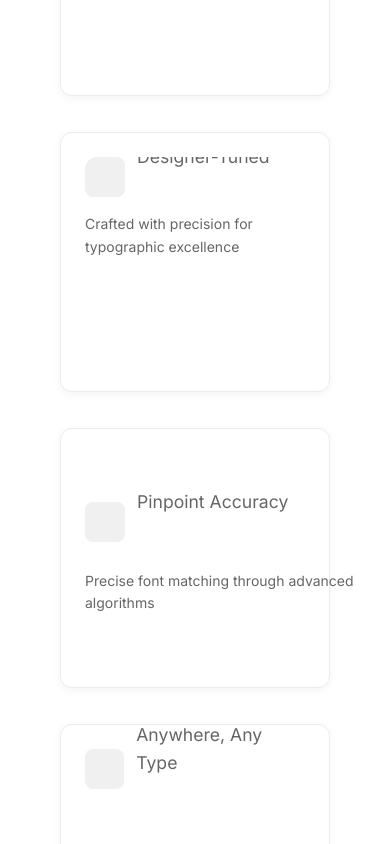
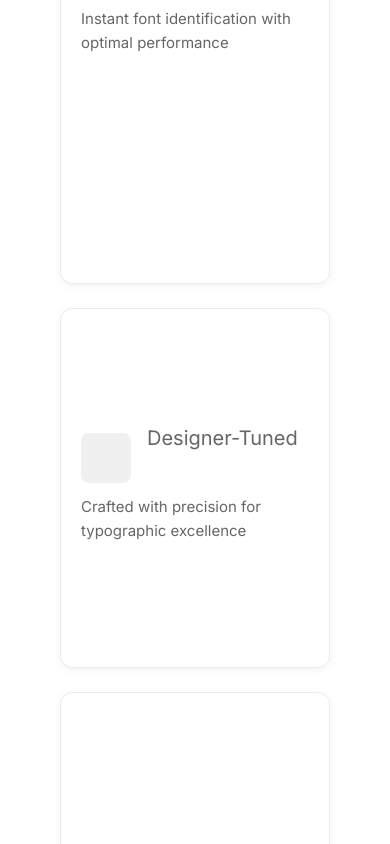
Before and after one commit to ajamous1/my-type.ai, a Next.js app: page / in a window 390 px wide. Shown: the part 1560-2404 px from the top of the page. Built offline with nearby package versions, Linux system fonts and the light colour scheme.

Commit message:
more responsiveness added

```diff
--- a/src/components/landing-page/assets/grid/AnyType.tsx
+++ b/src/components/landing-page/assets/grid/AnyType.tsx
@@ -16,9 +16,28 @@ export default function AnywhereAnyTypeCard({
 }: AnywhereAnyTypeCardProps) {
   const containerRef = useRef<HTMLDivElement>(null);
   const letterRefs = useRef<HTMLSpanElement[]>([]);
-  const hoverTimes = useRef<number[]>(Array(15).fill(0));
+  const hoverTimes = useRef<number[]>([]);
   const animationRef = useRef<number | null>(null);
   const [mousePos, setMousePos] = useState({ x: -9999, y: -9999 });
+  const [gridCount, setGridCount] = useState(15); // default to desktop layout
+
+  useEffect(() => {
+    // Set grid count based on screen size
+    const updateGridCount = () => {
+      const width = window.innerWidth;
+      if (width <= 1023) {
+        setGridCount(9); // 3x3 on tablets
+        hoverTimes.current = Array(9).fill(0);
+      } else {
+        setGridCount(15); // 5x3 on desktop
+        hoverTimes.current = Array(15).fill(0);
+      }
+    };
+
+    updateGridCount();
+    window.addEventListener('resize', updateGridCount);
+    return () => window.removeEventListener('resize', updateGridCount);
+  }, []);
 
   useEffect(() => {
     const updateMouse = (e: MouseEvent) => {
@@ -76,7 +95,7 @@ export default function AnywhereAnyTypeCard({
         cancelAnimationFrame(animationRef.current);
       }
     };
-  }, [mousePos]);
+  }, [mousePos, gridCount]);
 
   return (
     <div className={`${styles.bentoCard} ${styles[size]}`} ref={containerRef}>
@@ -93,7 +112,7 @@ export default function AnywhereAnyTypeCard({
         <div className={styles.rightColumn}>
           <div className={styles.gridAligner}>
             <div className={styles.airbnbLetterGrid}>
-              {Array.from({ length: 15 }).map((_, i) => (
+              {Array.from({ length: gridCount }).map((_, i) => (
                 <div key={i} className={styles.cellWrapper}>
                   <span
                     ref={(el) => {
--- a/src/components/landing-page/assets/grid/BentoGrid.tsx
+++ b/src/components/landing-page/assets/grid/BentoGrid.tsx
@@ -14,8 +14,6 @@ interface CardData {
   id: number;
 }
 
-
-
 const fontCards: CardData[] = [
   { title: 'Typographic Depth', description: 'Explore the visual hierarchy and impact of different typefaces', id: 1 },
   { title: 'Blazing Fast', description: 'Instant font identification with optimal performance', id: 2 },
@@ -23,7 +21,6 @@ const fontCards: CardData[] = [
   { title: 'Pinpoint Accuracy', description: 'Precise font matching through advanced algorithms', id: 4 },
   { title: 'Anywhere, Any Type', description: 'Identify fonts from any background, of any shape, any scale, any size.', id: 5 }
 ];
-
 
 export default function BentoGrid(): ReactElement {
   const [viewportSize, setViewportSize] = useState<'mobile' | 'tablet' | 'desktop'>('desktop');
@@ -48,31 +45,48 @@ export default function BentoGrid(): ReactElement {
   const renderMobileGrid = (): ReactElement => {
     return (
       <div className={styles.mobileGrid}>
+        {fontCards.map((card) => {
+          // On mobile, all cards are full width
+          return (
+            <div key={card.id} className={styles.fullWidthRow}>
+              {card.id === 1 && (
                 <FontAnimationCard
-          title={fontCards[0].title}
-          description={fontCards[0].description}
-          size="large"
-        />
-        <LightningBoltCard
-          title={fontCards[1].title}
-          description={fontCards[1].description}
+                  title={card.title}
+                  description={card.description}
                   size="default"
                 />
-        <DesignerTunedCard
-          title={fontCards[2].title}
-          description={fontCards[2].description}
+              )}
+              {card.id === 2 && (
+                <LightningBoltCard
+                  title={card.title}
+                  description={card.description}
                   size="default"
                 />
-        <PinpointAccuracyCard
-          title={fontCards[3].title}
-          description={fontCards[3].description}
+              )}
+              {card.id === 3 && (
+                <DesignerTunedCard
+                  title={card.title}
+                  description={card.description}
                   size="default"
                 />
-        <AnywhereAnyTypeCard
-          title={fontCards[4].title}
-          description={fontCards[4].description}
+              )}
+              {card.id === 4 && (
+                <PinpointAccuracyCard
+                  title={card.title}
+                  description={card.description}
                   size="default"
                 />
+              )}
+              {card.id === 5 && (
+                <AnywhereAnyTypeCard
+                  title={card.title}
+                  description={card.description}
+                  size="default"
+                />
+              )}
+            </div>
+          );
+        })}
       </div>
     );
   };
@@ -80,27 +94,31 @@ export default function BentoGrid(): ReactElement {
   const renderTabletGrid = (): ReactElement => {
     return (
       <div className={styles.tabletGrid}>
-        {/* First row */}
-        <div className={styles.twoCol}>
+        {/* First row - full width */}
+        <div className={styles.fullWidthRow}>
           <FontAnimationCard
             title={fontCards[0].title}
             description={fontCards[0].description}
             size="large"
           />
+        </div>
+
+        {/* Second row - two equal columns */}
+        <div className={styles.twoCol}>
           <LightningBoltCard
             title={fontCards[1].title}
             description={fontCards[1].description}
             size="small"
           />
-        </div>
-
-        {/* Second row */}
-        <div className={styles.twoCol}>
           <DesignerTunedCard
             title={fontCards[2].title}
             description={fontCards[2].description}
             size="small"
           />
+        </div>
+
+        {/* Third row - full width */}
+        <div className={styles.fullWidthRow}>
           <PinpointAccuracyCard
             title={fontCards[3].title}
             description={fontCards[3].description}
@@ -108,12 +126,14 @@ export default function BentoGrid(): ReactElement {
           />
         </div>
 
-        {/* Full width row */}
+        {/* Fourth row - full width */}
+        <div className={styles.fullWidthRow}>
           <AnywhereAnyTypeCard
             title={fontCards[4].title}
             description={fontCards[4].description}
             size="full"
           />
+        </div>
       </div>
     );
   };
--- a/src/components/landing-page/assets/grid/DesignerTuned.tsx
+++ b/src/components/landing-page/assets/grid/DesignerTuned.tsx
@@ -22,6 +22,7 @@ export default function DesignerTunedCard({
             className={styles.letterSvg}
             xmlns="http://www.w3.org/2000/svg"
             viewBox="0 0 399.15 431.73"
+            overflow="visible"
           >
             {/* Path 6 */}
             <path
@@ -53,7 +54,6 @@ export default function DesignerTunedCard({
               strokeWidth="3"
             />
 
-
             {/* Path 3 */}
             <path
               className={styles.svgPath}
@@ -73,13 +73,11 @@ export default function DesignerTunedCard({
               strokeMiterlimit="10"
               strokeWidth="3"
             />
-
-
           </svg>
         </div>
 
         {/* Text Content */}
-        <div className={styles.overlayContent}>
+        <div className={styles.cardContent}>
           <div className={styles.cardHeader}>
             <div className={styles.thumbnail}></div>
             <h3 className={styles.title}>{title}</h3>
--- a/src/styles/BentoGrid.module.css
+++ b/src/styles/BentoGrid.module.css
@@ -5,6 +5,7 @@
   max-width: 1800px;
   margin: 0 auto;
   user-select: none;
+  padding: 20px;
 }
 
 .bentoCard {
@@ -117,83 +118,119 @@
 }
 
 /* === RESPONSIVE STYLES === */
+/* Desktop (default above) */
 
-@media (max-width: 768px) and (min-width: 501px) {
+/* Tablet */
+@media (max-width: 1023px) {
+  .bentoSection {
+    padding: 16px;
+  }
+
+  .twoCol {
+    grid-template-columns: 1fr 1fr;
+  }
+
   .tabletGrid .large {
+    grid-column: 1 / -1;
     width: 100%;
-    grid-column: 1 / -1;
   }
 
   .tabletGrid .full {
+    grid-column: 1 / -1;
     width: 100%;
   }
 
-  .tabletGrid .small {
-    width: 100%;
-    height: 250px;
-    min-height: 250px;
+  .tabletGrid .bentoCard {
+    padding: 24px;
+    max-width: 100%;
+    overflow: hidden;
   }
 
-
-  .letterBackground {
-    width: 180px;
-    height: 220px;
-    bottom: -40px;
-    right: -15px;
+  .tabletGrid .title {
+    font-size: 22px;
   }
 
-  .bentoCard {
-    padding: 30px;
+  .tabletGrid .description {
+    font-size: 16px;
   }
 
-  .large,
-  .small,
-  .full,
-  .default {
-    height: 300px;
-    min-height: 300px;
+  /* ✅ Updated for Pinpoint Accuracy and Airbnb grids */
+  .tabletGrid .fontGridStatic,
+  .tabletGrid .airbnbLetterGrid {
+    grid-template-columns: repeat(3, 1fr) !important;
+    grid-template-rows: repeat(3, 1fr) !important;
+    gap: 0.5rem;
   }
 
-  .tabletGrid .twoCol .bentoCard {
-    min-height: 250px;
-    height: 250px;
+  .tabletGrid .fallingText {
+    font-size: 48px;
+  }
+
+  .tabletGrid .pinpointContainer {
+    transform: scale(0.85);
+    transform-origin: center;
+    overflow: hidden;
+  }
+
+  .tabletGrid .fallingTextContainer,
+  .tabletGrid .strokeZapWrapper,
+  .tabletGrid .pinpointContainer,
+  .tabletGrid .letterBackground {
+    display: block;
+    transform: scale(0.9);
   }
 }
 
-@media (max-width: 500px) {
+
+/* Mobile */
+@media (max-width: 639px) {
   .bentoSection {
     padding: 12px;
   }
 
-  .bentoCard {
-    padding: 24px;
+  .mobileGrid .bentoCard {
+    width: 100%;
+    min-height: 200px;
+    padding: 20px;
   }
 
-  .cardHeader {
-    height: 40px;
+  .mobileGrid {
+    gap: 24px;
   }
 
-  .thumbnail {
-    width: 40px;
-    height: 40px;
-    margin-right: 12px;
+  .mobileGrid .cardHeader {
+    height: 50px;
+    margin-bottom: 12px;
   }
 
-  .title {
-    font-size: 18px;
+  .mobileGrid .thumbnail {
+    width: 50px;
+    height: 50px;
   }
 
-  .bentoCard p {
-    font-size: 14px;
-    margin-top: 12px;
+  .mobileGrid .title {
+    font-size: 20px;
   }
 
-  .large,
-  .small,
-  .full,
-  .default {
-    height: 260px;
-    min-height: 220px;
+  .mobileGrid .description {
+    font-size: 15px;
+  }
+
+  .mobileGrid .fallingTextContainer,
+  .mobileGrid .strokeZapWrapper,
+  .mobileGrid .pinpointContainer,
+  .mobileGrid .letterBackground,
+  .mobileGrid .crosshair,
+  .mobileGrid .airbnbLetterGrid,
+  .mobileGrid .cardContentRow {
+    display: none !important;
+  }
+
+  .mobileGrid .cardContent {
+    display: flex;
+    flex-direction: column;
+    justify-content: center;
+    height: 100%;
   }
 }
 
@@ -355,14 +392,8 @@
 }
 
 @keyframes boltGlow {
-  from {
-    filter: drop-shadow(0 0 10px #DC143C);
-    opacity: 0.1;
-  }
-  to {
-    filter: drop-shadow(0 0 20px #DC143C);
-    opacity: 0.15;
-  }
+  from { filter: drop-shadow(0 0 10px #DC143C); opacity: 0.1; }
+  to { filter: drop-shadow(0 0 20px #DC143C); opacity: 0.15; }
 }
 
 .pinpointContainer {
@@ -383,7 +414,7 @@
 
 .fontGridStatic {
   display: grid;
-  grid-template-columns: repeat(5, 1fr);
+  grid-template-columns: repeat(5, 1fr); /* overridden on tablet */
   gap: 0.5rem;
   padding: 0rem;
   position: relative;
@@ -445,7 +476,7 @@
   font-family: 'Inter', sans-serif;
   font-size: 80px;
   font-variation-settings: 'wght' 400;
-  color: 0d0d0d;
+  color: #0d0d0d;
   opacity: 0.6;
   cursor: crosshair;
   line-height: 1;
@@ -459,7 +490,6 @@
   backface-visibility: hidden;
 }
 
-
 .cardContent {
   position: relative;
   z-index: 2;
@@ -468,11 +498,12 @@
 .letterBackground {
   position: absolute;
   width: 240px;
-  height: 360px;
-  bottom: -60px;
-  right: -20px;
+  height: 180px;
+  bottom: 0px;
+  right: 20px;
   z-index: 1;
   pointer-events: auto;
+  overflow: visible;
 }
 
 .letterSvg {
@@ -492,70 +523,3 @@
   stroke-opacity: 1;
   stroke-width: 3.5px;
 }
-
-@media (max-width: 1024px) {
-  .fallingTextContainer {
-    min-height: 250px;
-    max-height: 300px;
-  }
-
-  .fallingText {
-    font-size: 36px;
-  }
-
-  .letterBackground {
-    width: 200px;
-    height: 300px;
-  }
-
-  .airbnbLetterGrid {
-    grid-template-columns: repeat(5, 40px);
-    grid-template-rows: repeat(3, 40px);
-    gap: 24px;
-  }
-
-  .scalingA {
-    font-size: 70px;
-  }
-}
-
-@media (max-width: 768px) {
-
-
-  .fallingTextContainer {
-    min-height: 200px;
-    max-height: 260px;
-  }
-
-  .fallingText {
-    font-size: 30px;
-  }
-
-  .letterBackground {
-    width: 160px;
-    height: 240px;
-    bottom: -40px;
-    right: -10px;
-  }
-
-  .airbnbLetterGrid {
-    grid-template-columns: repeat(5, 32px);
-    grid-template-rows: repeat(3, 32px);
-    gap: 18px;
-  }
-
-  .scalingA {
-    font-size: 60px;
-  }
-}
-
-@media (max-width: 500px) {
-  .column,
-  .fallingTextContainer,
-  .strokeZapWrapper,
-  .airbnbLetterGrid,
-  .crosshair,
-  .letterBackground {  /* This hides the "A" animation in Designer-Tuned */
-    display: none !important;
-  }
-}
```
Lines whose indentation alone changed are shown as unchanged.
